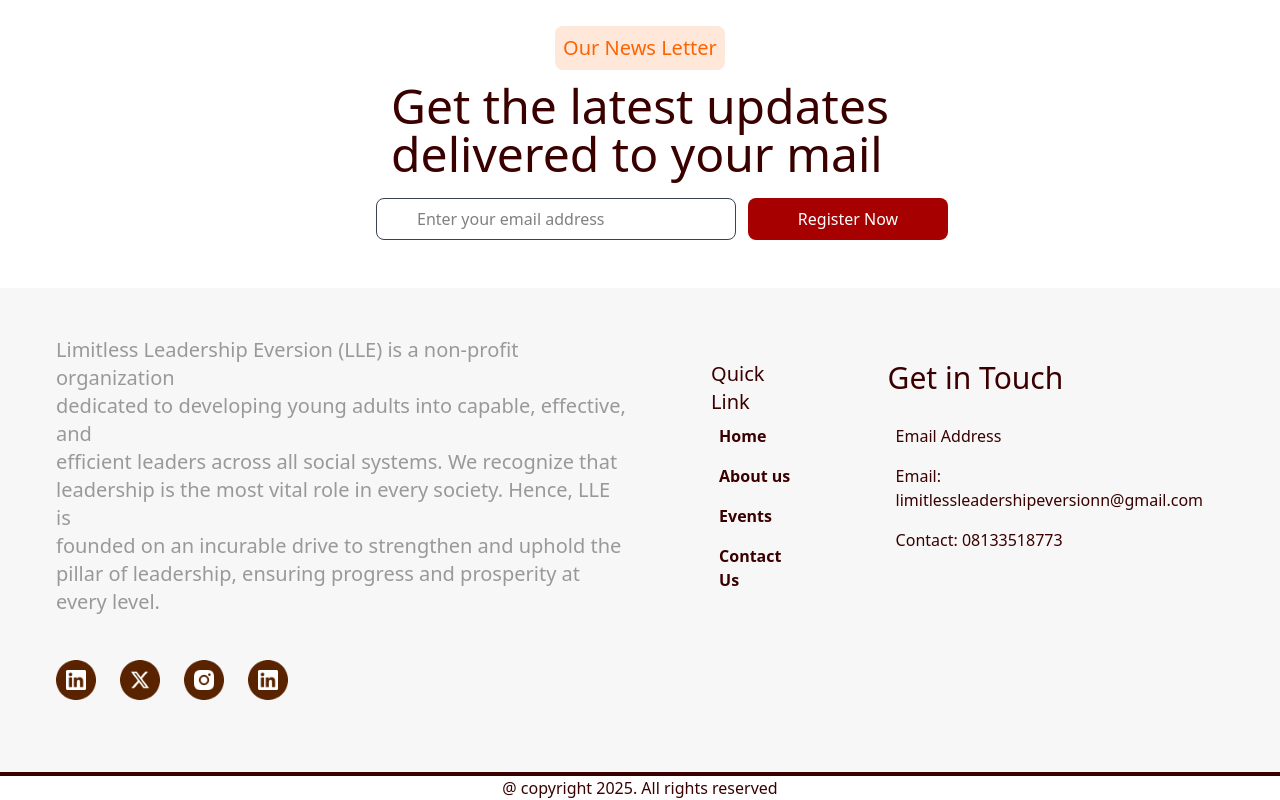
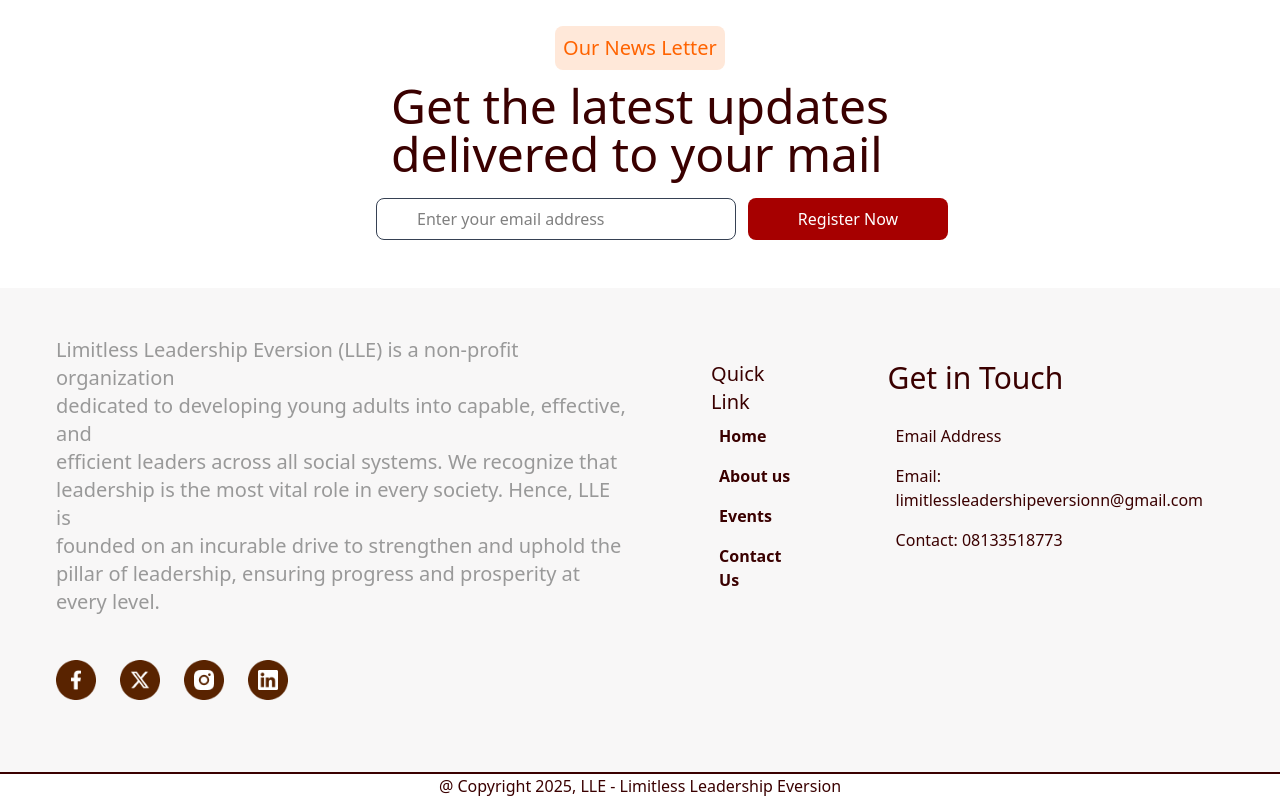
Before and after one commit to Developerfiyin/LLE-website, a React (Vite) app: page / in a window 1280 px wide. Shown: the part 8264-9064 px from the top of the page. Built offline with nearby package versions, Linux system fonts and the light colour scheme.

Commit message:
updated footer

```diff
--- a/src/Components/Footer.jsx
+++ b/src/Components/Footer.jsx
@@ -17,7 +17,7 @@ const Footer = () => {
      pillar of  leadership, ensuring progress and  prosperity at every level.</p>
 
          <div className='flex gap-6 '>
-      <img src={button} alt="" className='w-10 h-10' />
+      <img src={Facebook} alt="" className='w-10 h-10' />
      <img src={twitter} alt="THE TWITTER ICON" className='w-10 h-10' />
      <img src={Instagram} alt="THE INSTAGRAM ICON"className='w-10 h-10' />
      <img src={button} alt="THE LINKDEIN ICON" className='w-10 h-10' />
@@ -25,7 +25,7 @@ const Footer = () => {
     </div>
 
       <div className='text-[#3a0000] p-6 font-semibold'>
-        <h5 className=' font-medium text-xl '>Quick Link</h5>
+        <h5 className=' font-medium text-xl'>Quick Link</h5>
           <h6 className='p-2'>Home</h6>
           <h6 className='p-2'>About us</h6>
           <h6 className='p-2'>Events</h6>
@@ -40,7 +40,7 @@ const Footer = () => {
    <p className='p-2'>Contact: 08133518773</p>
   </div>
     </div>
-     <p className='w-full text-[#3a0000] text-center border-t-4 border-[#3a0000]'>@ copyright 2025. All rights reserved  </p>
+     <p className='w-full text-[#3a0000] text-center border-t-2 border-[#3a0000]'>@ Copyright 2025, LLE - Limitless Leadership Eversion  </p>
 
     </>
   )
```
